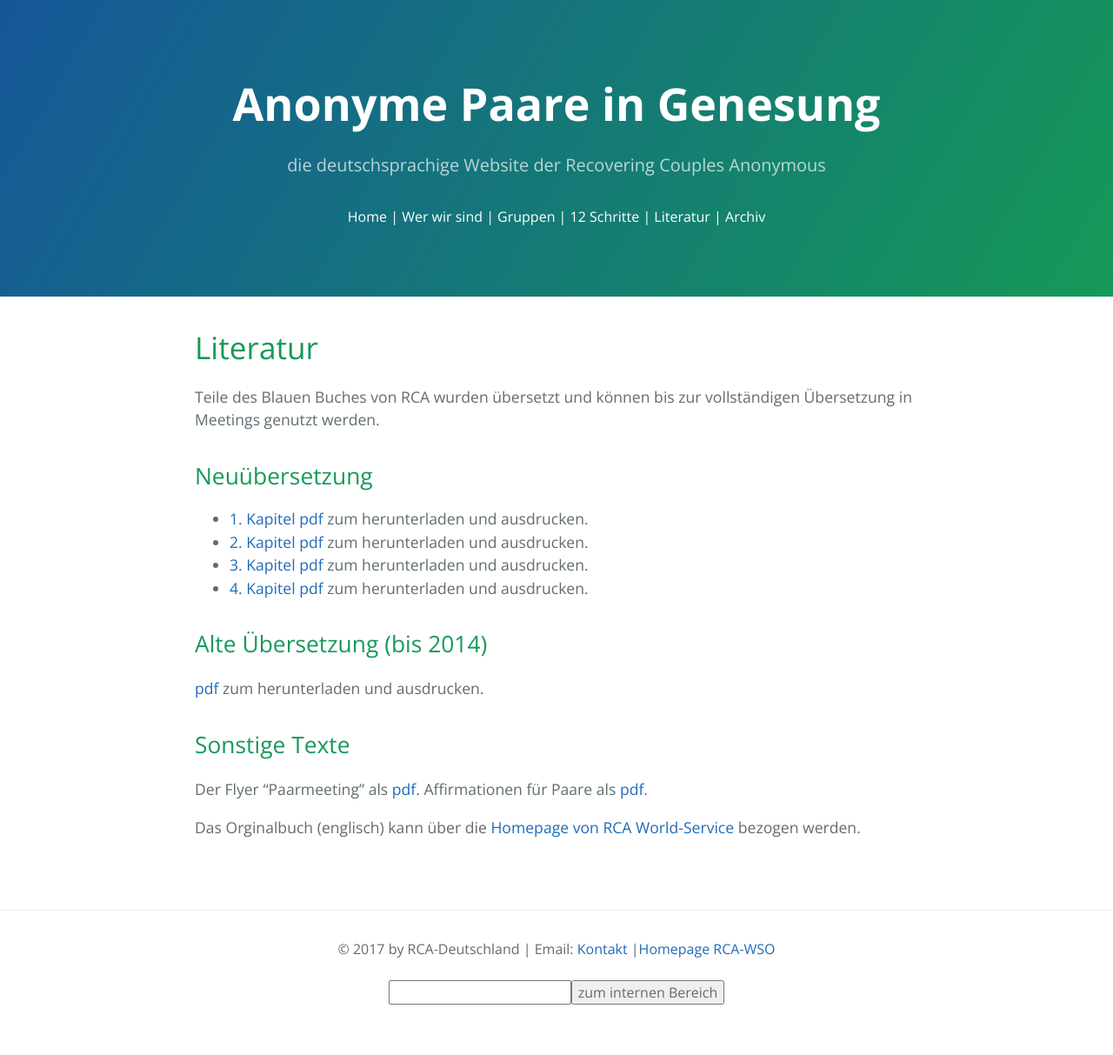
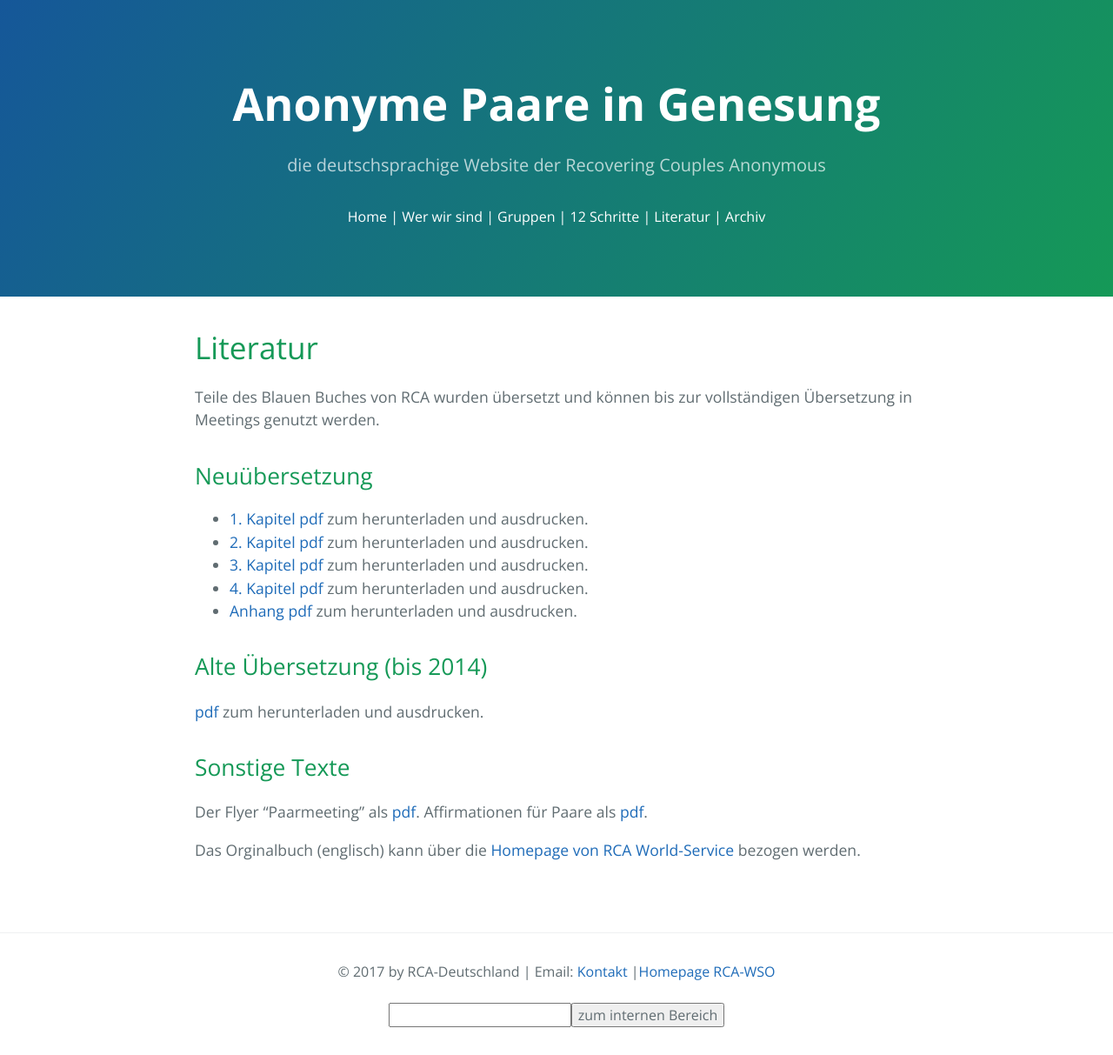
Before and after one commit to rcadeutschland/rcadeutschland.github.io, a Jekyll site: the page built from Literatur.MD, in a window 1280 px wide. Shown: the whole page at 87% size. Built offline with Jekyll 4.4.1, drawn with Linux system fonts in a browser that asks for light colours; nearby versions of some CDN libraries; before the commit the page ends 1187 px from its top, so only the background shows below that.

Commit message:
Update Literatur.MD

```diff
--- a/Literatur.MD
+++ b/Literatur.MD
@@ -13,6 +13,7 @@ vollständigen Übersetzung in Meetings genutzt werden.
 * [2. Kapitel pdf](/files/FourthEditionKapitel_II.docx.pdf) zum herunterladen und ausdrucken.
 * [3. Kapitel pdf](/files/FourthEdition_Kapitel_III.pdf) zum herunterladen und ausdrucken.
 * [4. Kapitel pdf](/files/RCA-Kapitel4.pdf) zum herunterladen und ausdrucken.
+* [Anhang pdf](/files/RCA-Apendix.pdf) zum herunterladen und ausdrucken.
 
 ## Alte Übersetzung (bis 2014)
 
```
